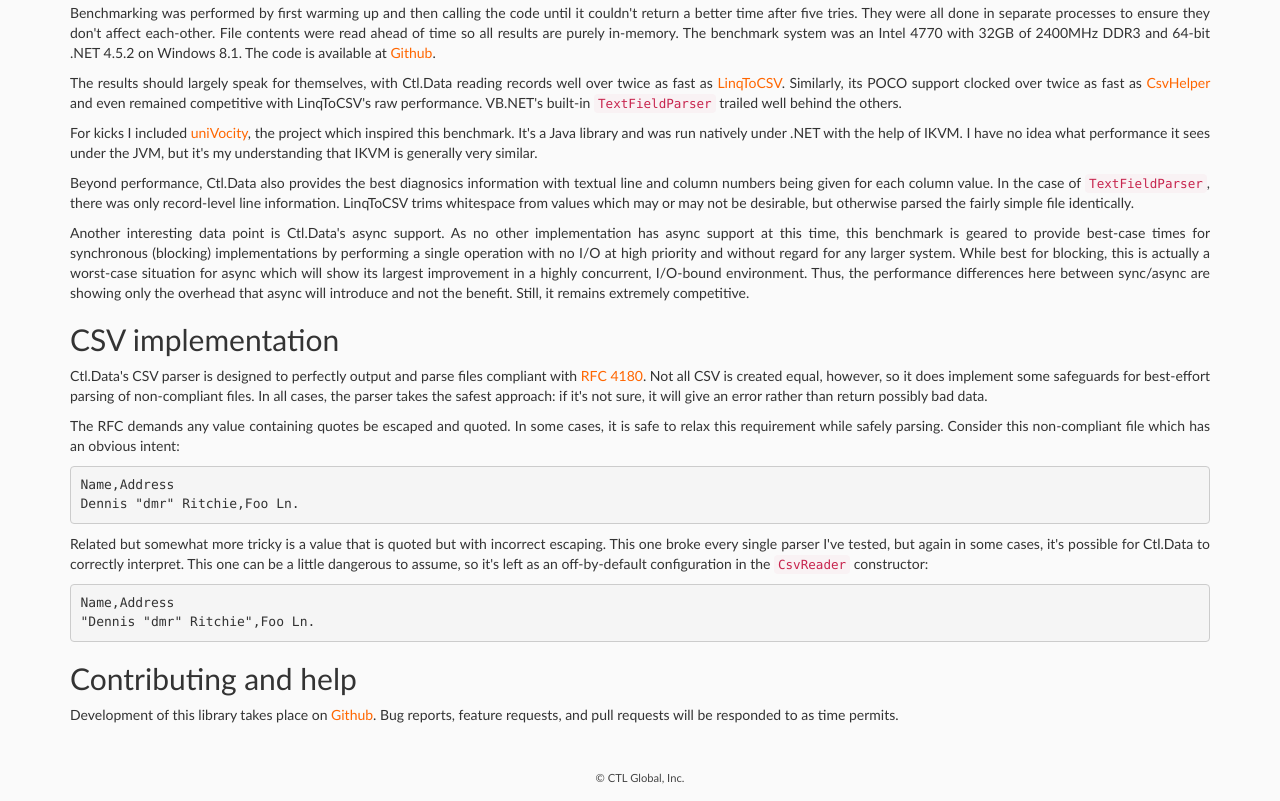
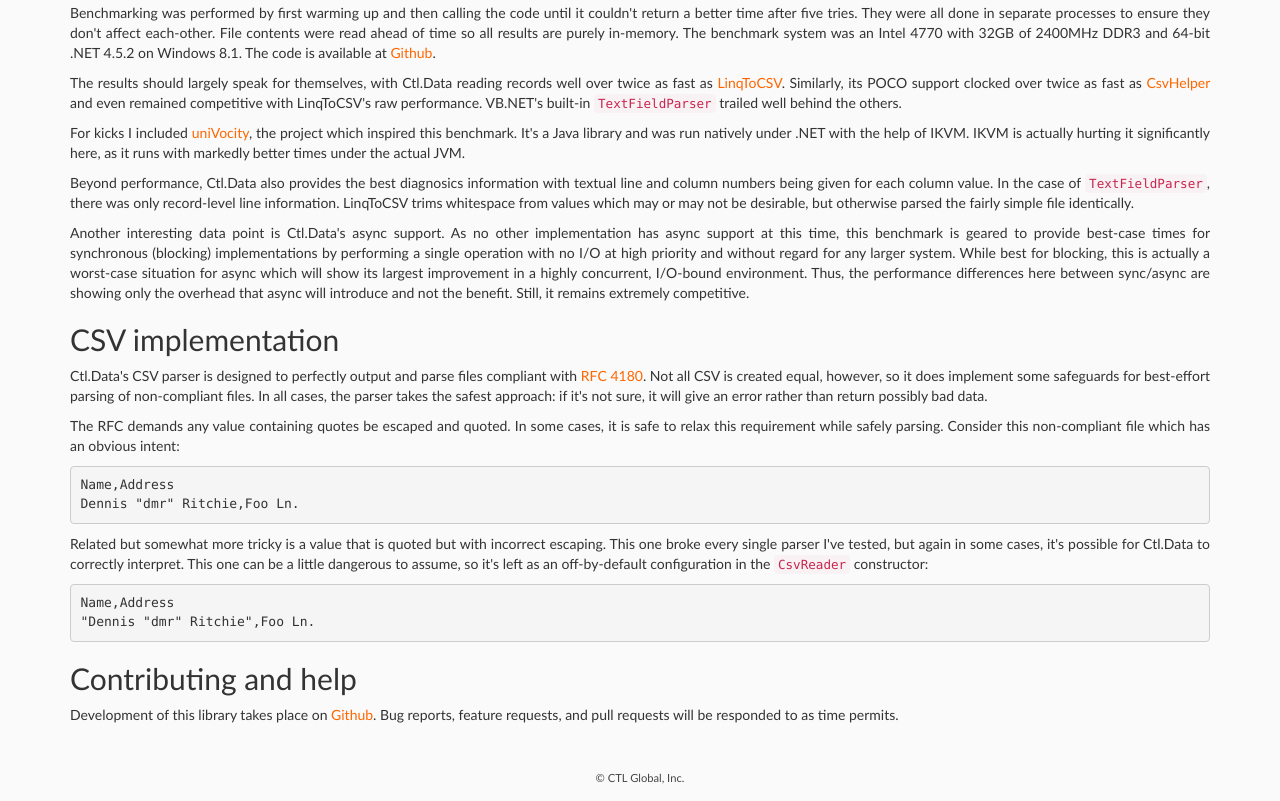
Before and after one commit to ctl-global/ctl-global.github.io, a plain HTML site: page data.html in a window 1280 px wide. Shown: the part 4958-5759 px from the top of the page. Drawn offline with Linux system fonts and the light colour scheme.

Commit message:
Ran uniVocity through JVM!

```diff
--- a/data.html
+++ b/data.html
@@ -420,8 +420,8 @@
     <p>
         For kicks I included <a href="https://github.com/uniVocity">uniVocity</a>, the project which
         inspired this benchmark. It's a Java library and was run natively under .NET with the help of IKVM.
-        I have no idea what performance it sees under the JVM, but it's my understanding that IKVM is
-        generally very similar.
+        IKVM is actually hurting it significantly here, as it runs with markedly better times under the
+        actual JVM.
     </p>
 
     <p>
```
